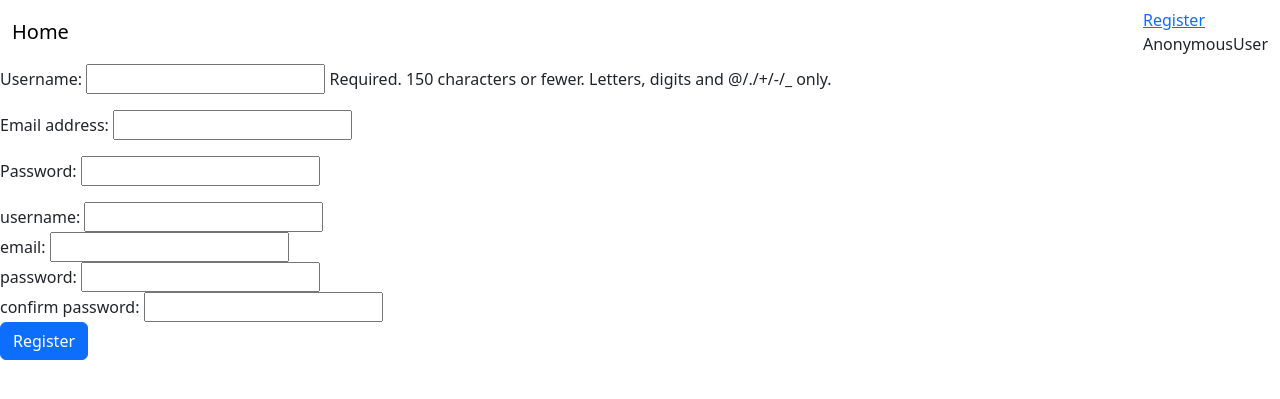
After one commit to HlonieLive/Django-101, a Django app: template genre/templates/genre/adminform.html in a window 1280 px wide. The commit adds this page. Shown: the top 399 px of the page. Run offline with Django 5.2, Linux system fonts and the light colour scheme; the template is opened without the code that fills it: values that come from a table or form of the project are taken from there, others are empty.

Commit message:
Refactoring the Views to add genric auth

```diff
--- /dev/null
+++ b/genre/forms.py
@@ -0,0 +1,14 @@
+from django.contrib.auth.models import User
+from django import forms
+from .models import Collection, Piece
+
+
+class UserForm(forms.ModelForm):
+    password = forms.CharField(widget=forms.PasswordInput())
+
+    class Meta:
+        model = User
+        fields = ['username', 'email', 'password']
+        widgets = {
+            'password': forms.PasswordInput(),
+        }
--- /dev/null
+++ b/genre/templates/genre/adminform.html
@@ -0,0 +1,34 @@
+<!DOCTYPE html>
+<html lang="en">
+<head>
+    <meta charset="UTF-8">
+    <meta name="viewport" content="width=device-width, initial-scale=1.0">
+    <title>Registration</title>
+    {% extends '/genre/base.html' %}
+
+</head>
+<body>
+{% block content %}
+    <form action="" method="POST">
+        {% csrf_token %}
+        {{ form.as_p }}
+        username:
+        <input type="text" name="username" required>
+        <br/>
+        email:
+        <input type="email" name="email" required>
+        <br/>
+        password:
+        <input type="password" name="password1" required>
+        <br/>
+        confirm password:
+        <input type="password" name="password2" required>
+        <br/>
+
+        <button type="submit" class="btn btn-primary">Register</button>
+
+
+{% endblock %}
+
+</body>
+</html>
--- /dev/null
+++ b/genre/templates/genre/base.html
@@ -0,0 +1,32 @@
+<!DOCTYPE html>
+<html lang="en">
+<head>
+    <meta charset="UTF-8">
+    <meta name="viewport" content="width=device-width, initial-scale=1.0">
+    <title>Base Template</title>
+    <script src="https://code.jquery.com/jquery-3.7.1.slim.min.js"></script>
+    <link href="https://cdn.jsdelivr.net/npm/bootstrap@5.3.3/dist/css/bootstrap.min.css" rel="stylesheet">
+    <script src="https://cdn.jsdelivr.net/npm/bootstrap@5.3.3/dist/js/bootstrap.bundle.min.js"></script>
+</head>
+<body>
+    <nav class="navbar navbar-inverse">
+        <div class="container-fluid">
+            <div class="navbar-header">
+            <a class="navbar-brand" href="/genre">Home</a>
+        </div>
+        <ul class="nav navbar-nav">
+            <li class="active">
+                <a href="/genre/register">Register</a>
+            </li>
+            <li>
+                <a>{{request.user}}</a>
+            </li>
+        </ul>
+        </div>
+    </nav>
+
+{% block content %}
+{% endblock %}
+
+</body>
+</html>
--- a/genre/templates/genre/detailstemplate.html
+++ b/genre/templates/genre/detailstemplate.html
@@ -6,7 +6,8 @@
     <title>Details Template</title>
 </head>
 <body>
-    {% for pieceobj in Pitem %}
+{% block content %}
+    {% for pieceobj in collection.piece_set.all %}
     <div align="center">
         <img src="{{ pieceobj.piececover }}" height="200" width="200" alt="Piece Cover">
         <h2>{{ pieceobj.title }} - {{pieceobj.artist}}</h2>
@@ -15,5 +16,6 @@
         <br/>
     </div>
     {% endfor %}
+{% endblock %}
 </body>
 </html>
--- a/genre/templates/genre/genretemplate.html
+++ b/genre/templates/genre/genretemplate.html
@@ -6,7 +6,8 @@
     <title>Genre Templates</title>
 </head>
 <body>
-    {% for collection in all_collections %}
+{% block content %}
+    {% for genreobj in object_list %}
     <div align="center">
         <img src="{{ genreobj.collcover }}" height="200" width="200" alt="Collection Cover">
         <h2><a href = "/genre/{{genreobj.id}}/">{{ genreobj.collection_name }}</a></h2>
@@ -14,5 +15,6 @@
         <br/>
     </div>
     {% endfor %}
+{% endblock %}
 </body>
 </html>
--- a/genre/urls.py
+++ b/genre/urls.py
@@ -3,8 +3,9 @@ from . import views
 
 urlpatterns = [
     # Genre page
-    path("genre/", views.genre, name="genre"),
+    path('', views.genre.as_view(), name="genre"),
+    # Details page
+    path('<pk>/', views.details.as_view(), name='details'),
 
-    # Genre 1
-    path("<int:genre_id", views.details, name="details"),
+    path('register/', views.UserFormView.as_view(), name='admin'),
 ]
```
Also changed, not shown: genre/views.py (+48 -15 lines).
